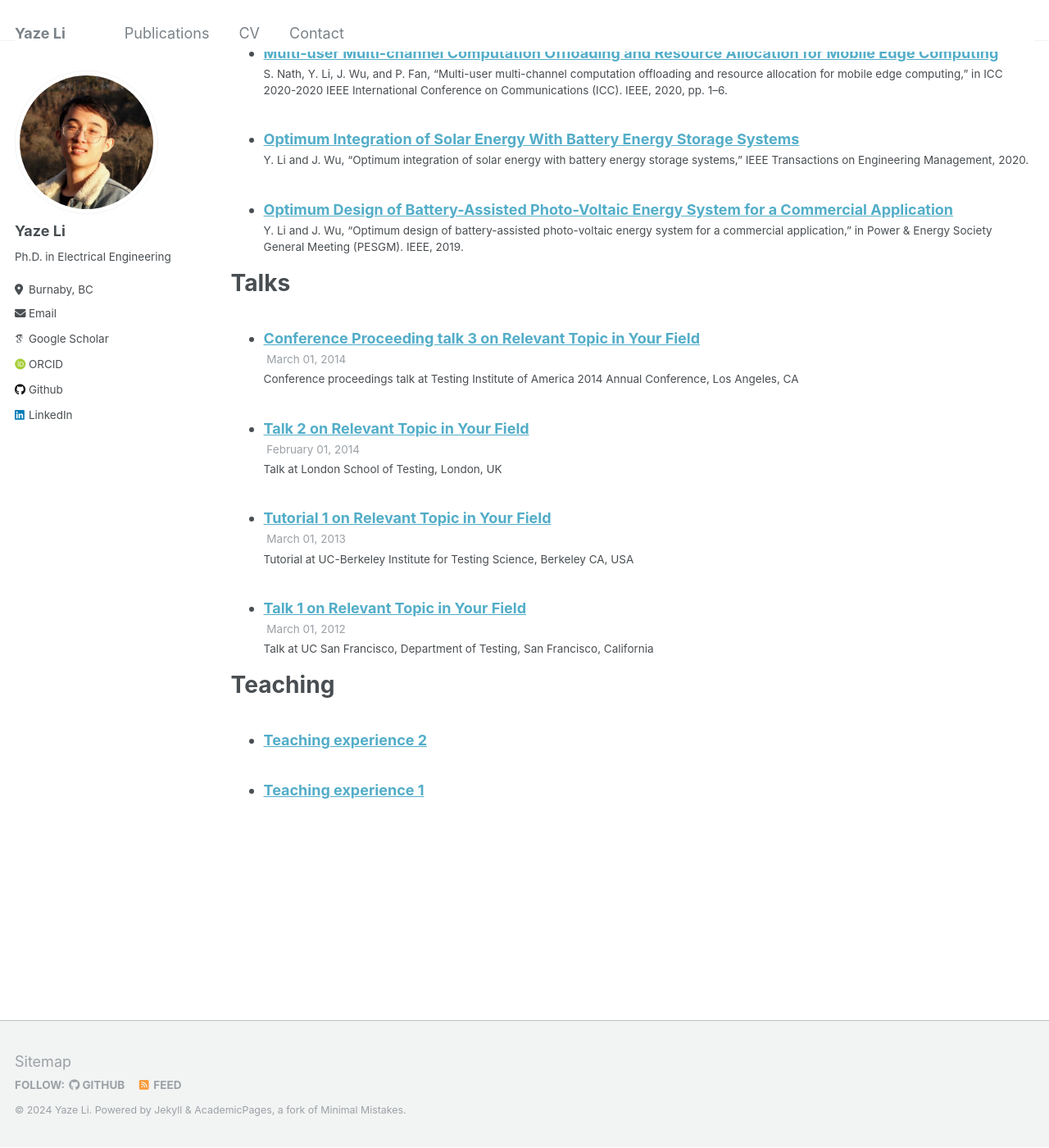
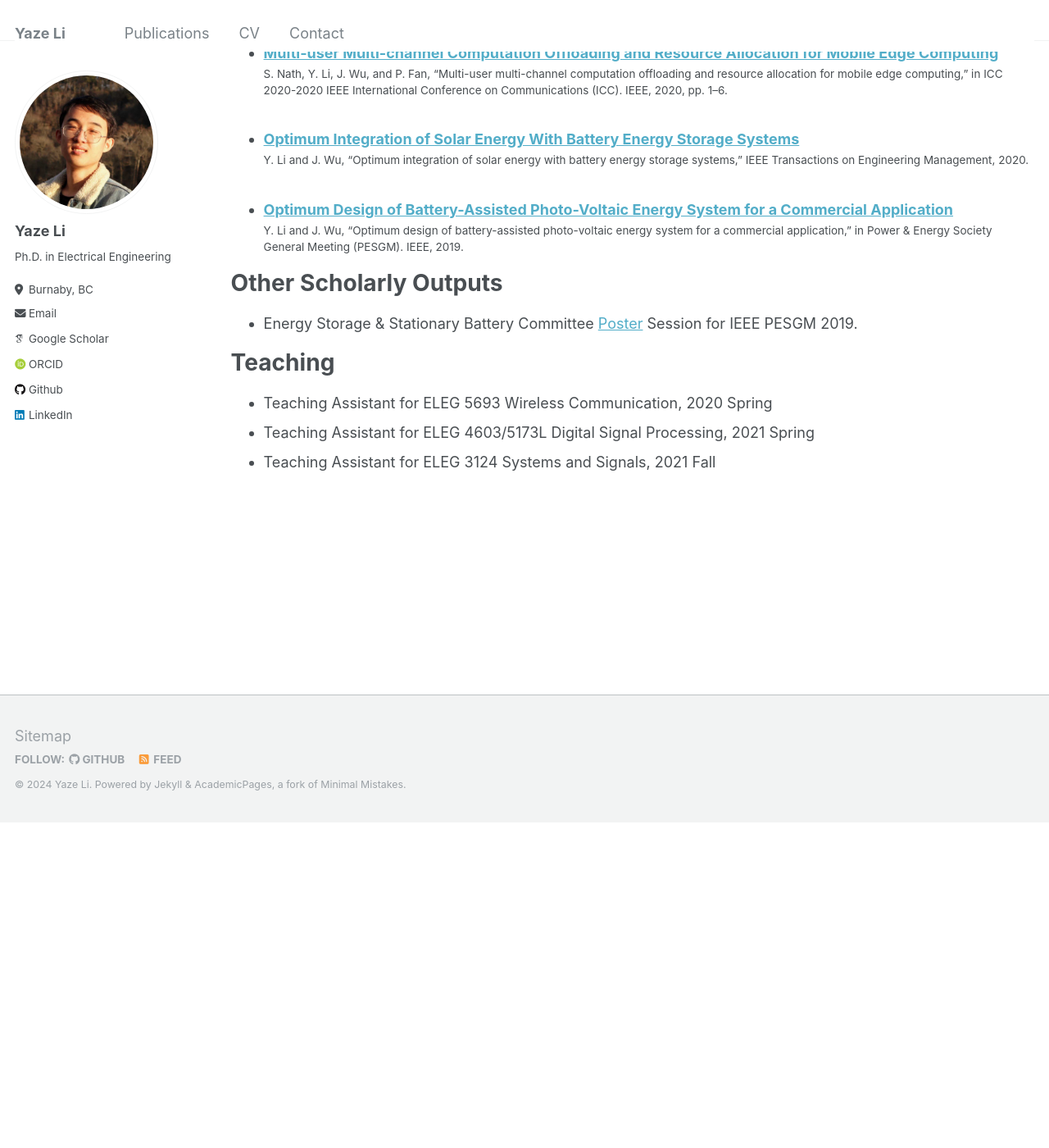
Before and after one commit to Arthurliyaze/Arthurliyaze.github.io, a Jekyll site: the page built from _pages/cv.md, in a window 1280 px wide and 1400 px high, scrolled down 1207 px. Shown: the whole window at 82% size. Built offline with Jekyll 4.4.1, drawn with Linux system fonts in a browser that asks for light colours; some web fonts are replaced; after the commit the page ends 2209 px from its top, so only the background shows below that.

Commit message:
Update cv.md

```diff
--- a/_pages/cv.md
+++ b/_pages/cv.md
@@ -42,14 +42,12 @@ Publications
     {% include archive-single-cv.html %}
   {% endfor %}</ul>
 
-Talks
+Other Scholarly Outputs
 ======
-  <ul>{% for post in site.talks reversed %}
-    {% include archive-single-talk-cv.html  %}
-  {% endfor %}</ul>
+* Energy Storage & Stationary Battery Committee [Poster]() Session for IEEE PESGM 2019.
 
 Teaching
 ======
-  <ul>{% for post in site.teaching reversed %}
-    {% include archive-single-cv.html %}
-  {% endfor %}</ul>
+* Teaching Assistant for ELEG 5693 Wireless Communication, 2020 Spring
+* Teaching Assistant for ELEG 4603/5173L Digital Signal Processing, 2021 Spring
+* Teaching Assistant for ELEG 3124 Systems and Signals, 2021 Fall
```
